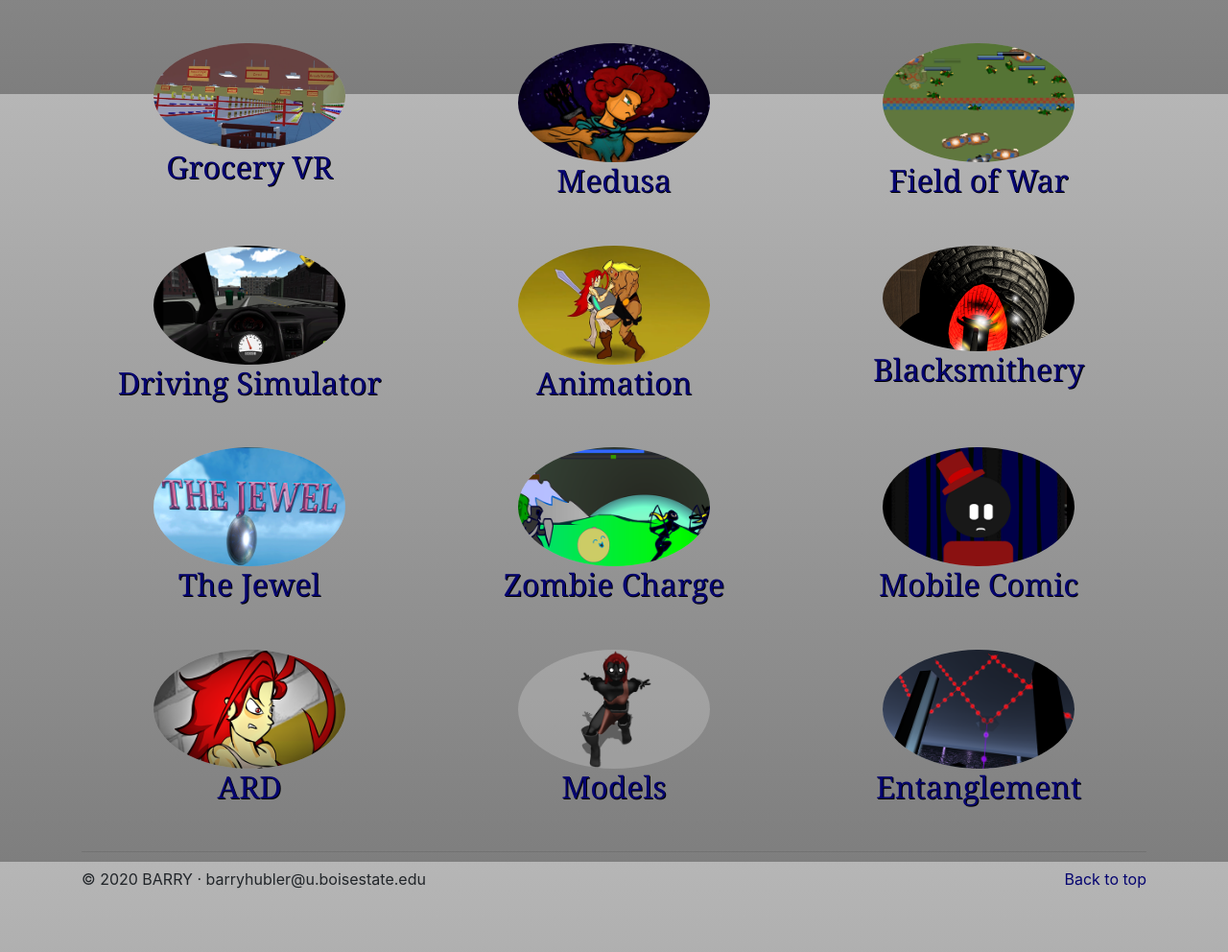
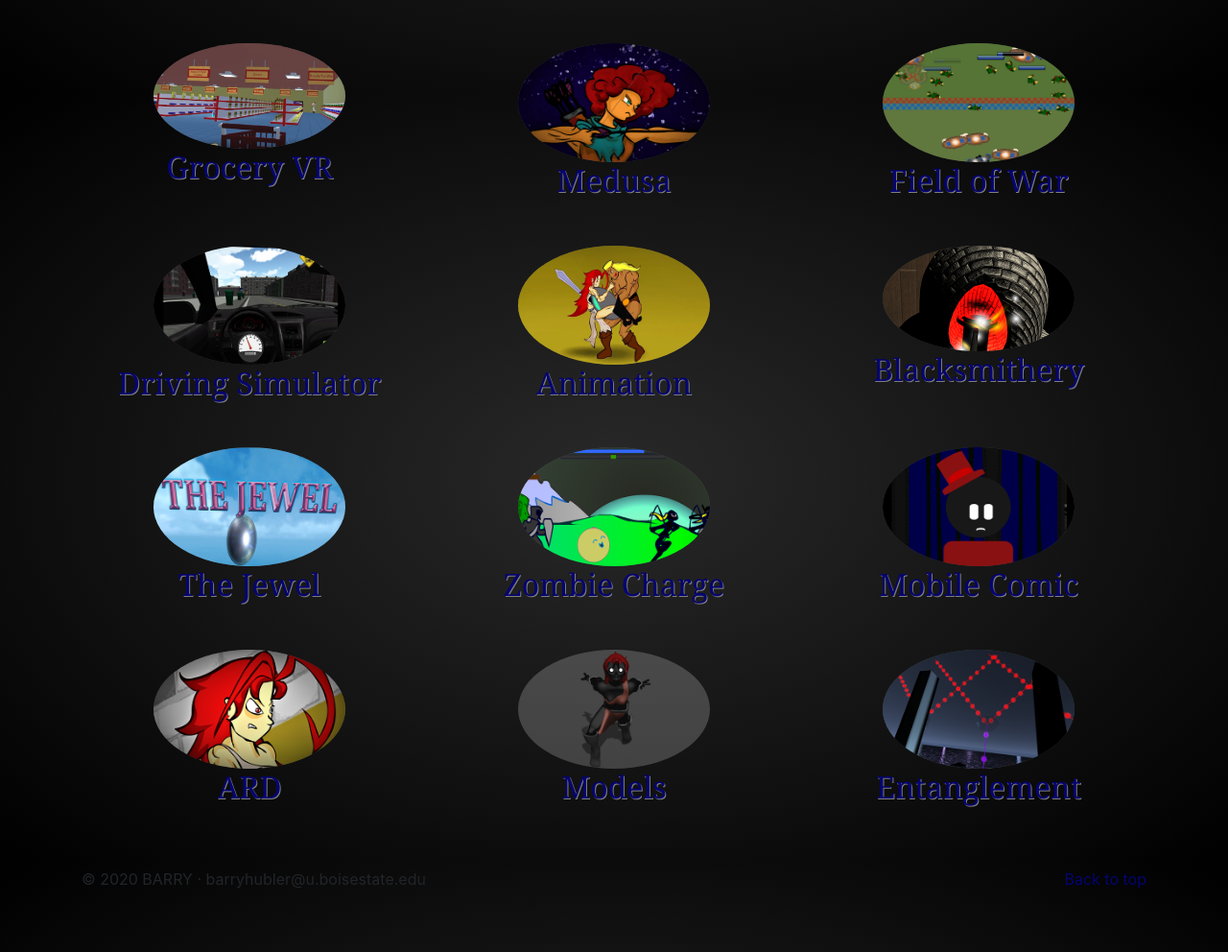
Before and after one commit to barrywhubler/barrywhubler.github.io, a PHP site: page /barrywhubler/home.html in a window 1280 px wide. Shown: the part 1502-2494 px from the top of the page at 96% size. Run offline with PHP 8.4, Linux system fonts and the light colour scheme; some web fonts are replaced.

Commit message:
Update blank.css

```diff
--- a/barrywhubler/blank.css
+++ b/barrywhubler/blank.css
@@ -3,7 +3,7 @@ body {
   padding-top: 3rem;
   padding-bottom: 3rem;
   color: #252525;
-	background-image: linear-gradient(rgb(182, 182, 182), rgb(126, 126, 126));
+	background-image: radial-gradient(rgb(41, 41, 41), rgb(0, 0, 0));
 	  background-repeat: no-repeat;
   background-attachment: fixed;
 	background-size: cover;
@@ -25,7 +25,7 @@ body {
 	font-size: 300%;
 	margin-top: 10%;
 	margin-bottom: 10%;
-	text-shadow: 1px 1px #000000;
+	text-shadow: 1px 1px #7e7e7e;
 
 
 }
@@ -39,12 +39,12 @@ body {
 .midsider{
 	font-family: Cambria, "Hoefler Text", "Liberation Serif", Times, "Times New Roman", "serif";
 	font-size: 200%;
-	text-shadow: 1px 1px #000000;
+	text-shadow: 1px 1px #7c7c7c;
 }
 .midsiderer{
 	font-family: Cambria, "Hoefler Text", "Liberation Serif", Times, "Times New Roman", "serif";
 	font-size: 200%;
-	text-shadow: 1px 1px #000000;
+	text-shadow: 1px 1px #7e7e7e;
 }
 
 a:link {
@@ -58,7 +58,7 @@ a:visited {
 
 }
 .ooooh{
-	text-shadow: 1px 1px 5px #000000;
+	text-shadow: 1px 1px 5px #7c7c7c;
 }
 .boxy
 {
```
